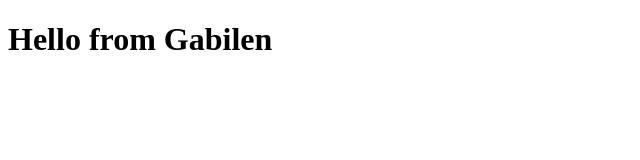
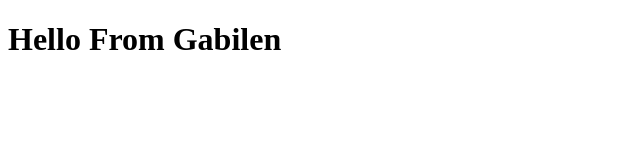
Before and after one commit to gabilen/gabilen.github.io, a website: page index.html in a window 1280 px wide. Shown: the full height of the page, 0-640 px from the left. Drawn offline with Linux system fonts and the light colour scheme.

Commit message:
All Words Uppercase

```diff
--- a/index.html
+++ b/index.html
@@ -6,6 +6,6 @@
     <title>Gabilen</title>
 </head>
 <body class="b-page">
-    <h1>Hello from Gabilen</h1>
+    <h1>Hello From Gabilen</h1>
 </body>
 </html>
```
